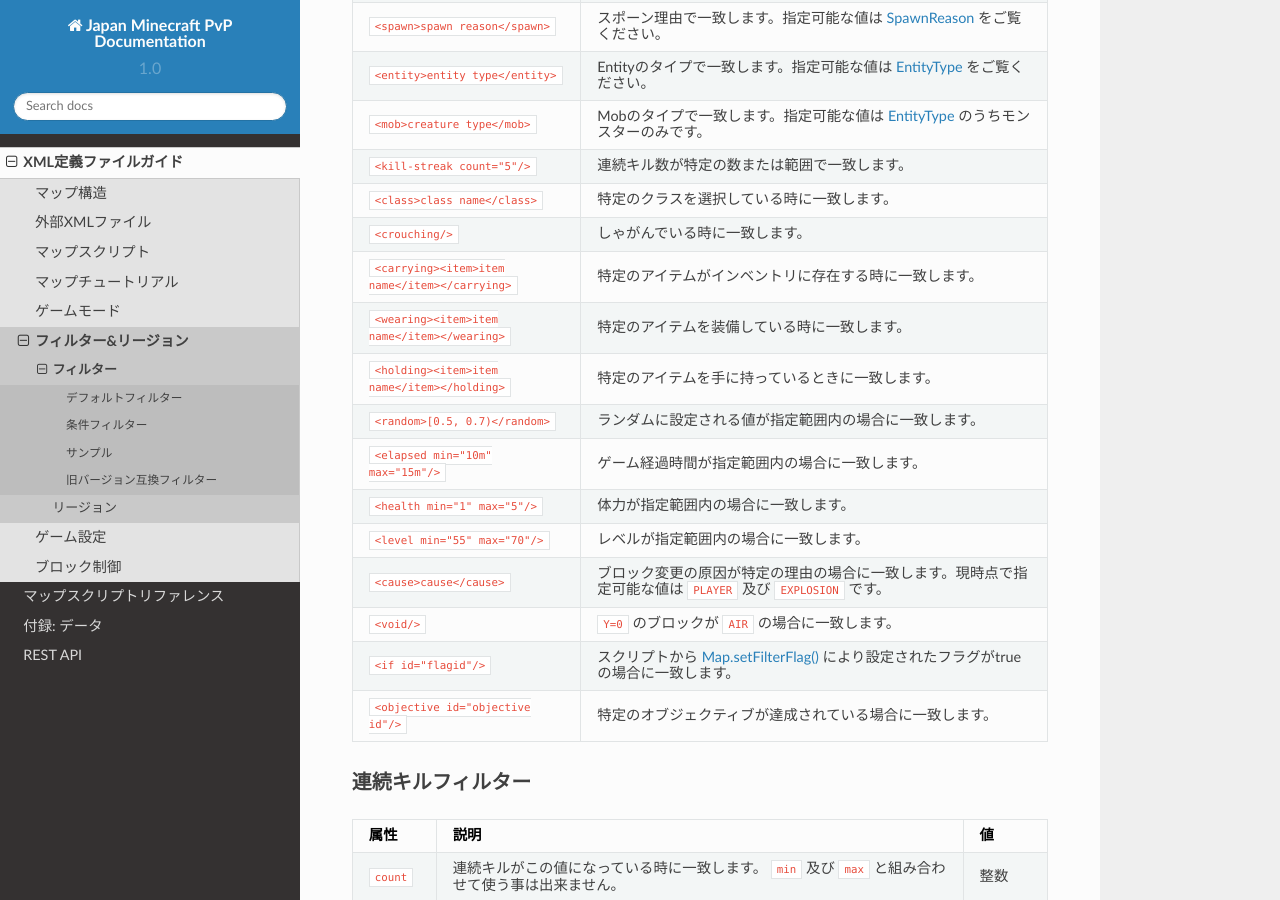
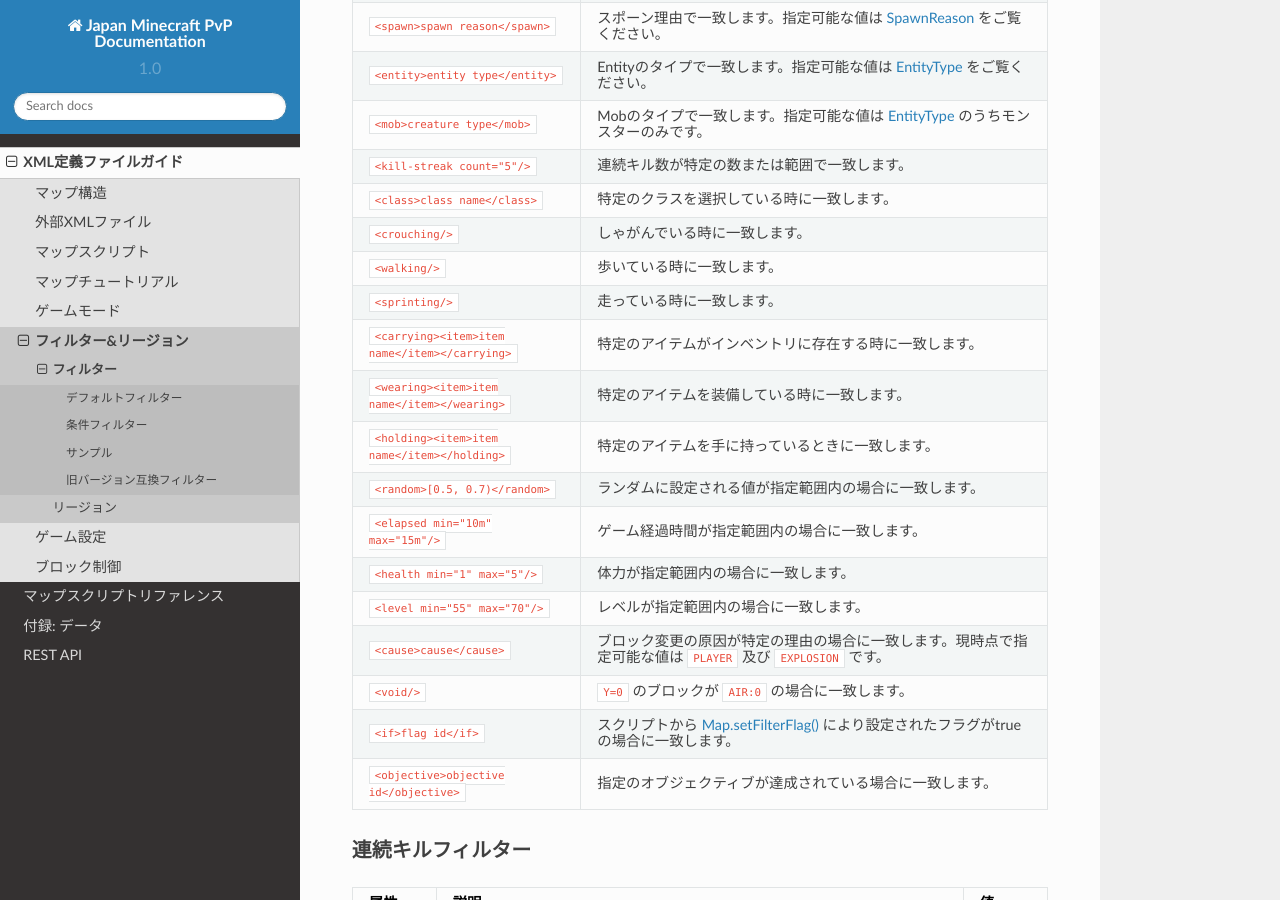
Before and after one commit to MinecraftJP/pvp-docs, a Sphinx documentation site: the page built from docs/xml/filters.rst, in a window 1280 px wide and 900 px high, scrolled down 1092 px. Built offline with Sphinx 7.4.7 and the Read the Docs theme 2.0.0, drawn with Linux system fonts in a browser that asks for light colours.

Commit message:
Added walking, sprinting filter

```diff
--- a/docs/xml/filters.rst
+++ b/docs/xml/filters.rst
@@ -48,6 +48,8 @@
    ``<kill-streak count="5"/>``, 連続キル数が特定の数または範囲で一致します。
    ``<class>class name</class>``, 特定のクラスを選択している時に一致します。
    ``<crouching/>``, しゃがんでいる時に一致します。
+   ``<walking/>``, 歩いている時に一致します。
+   ``<sprinting/>``, 走っている時に一致します。
    ``<carrying><item>item name</item></carrying>``, 特定のアイテムがインベントリに存在する時に一致します。
    ``<wearing><item>item name</item></wearing>``, 特定のアイテムを装備している時に一致します。
    ``<holding><item>item name</item></holding>``, 特定のアイテムを手に持っているときに一致します。
@@ -56,9 +58,9 @@
    ``<health min="1" max="5"/>``, 体力が指定範囲内の場合に一致します。
    ``<level min="55" max="70"/>``, レベルが指定範囲内の場合に一致します。
    ``<cause>cause</cause>``, ブロック変更の原因が特定の理由の場合に一致します。現時点で指定可能な値は ``PLAYER`` 及び ``EXPLOSION`` です。
-   ``<void/>``, ``Y=0`` のブロックが ``AIR`` の場合に一致します。
-   ``<if id="flagid"/>``, スクリプトから :doc:`Map.setFilterFlag() </script/map>` により設定されたフラグがtrueの場合に一致します。
-   ``<objective id="objective id"/>``, 特定のオブジェクティブが達成されている場合に一致します。
+   ``<void/>``, ``Y=0`` のブロックが ``AIR:0`` の場合に一致します。
+   ``<if>flag id</if>``, スクリプトから :doc:`Map.setFilterFlag() </script/map>` により設定されたフラグがtrueの場合に一致します。
+   ``<objective>objective id</objective>``, 指定のオブジェクティブが達成されている場合に一致します。
 
 連続キルフィルター
 ^^^^^^^^^^^^^^^^^^
```
